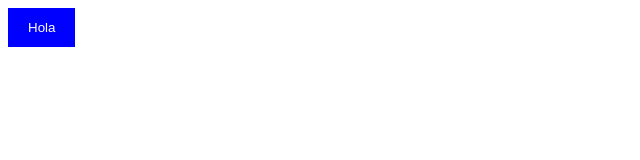
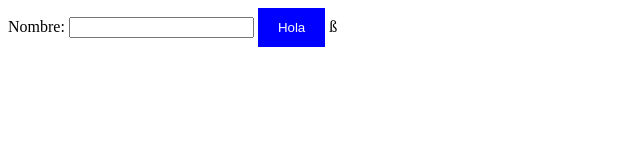
Before and after one commit to SergioJaramilloL/practicas, a plain HTML site: page index.html in a window 1280 px wide. Shown: the whole page, without its empty margins (0-640 px from the left). Drawn offline with Linux system fonts and the light colour scheme.

Commit message:
Se agrega campo de nombre

```diff
--- a/index.html
+++ b/index.html
@@ -12,6 +12,8 @@
   </style>
 </head>
 <body>
+  <label>Nombre:</label>
+  <input type="text">
   <button>Hola</button>
 </body>
-</html>
+</html>ß
```
